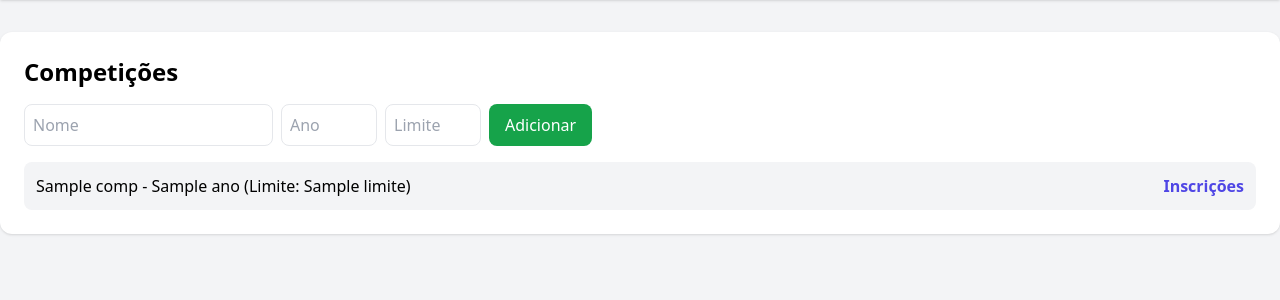
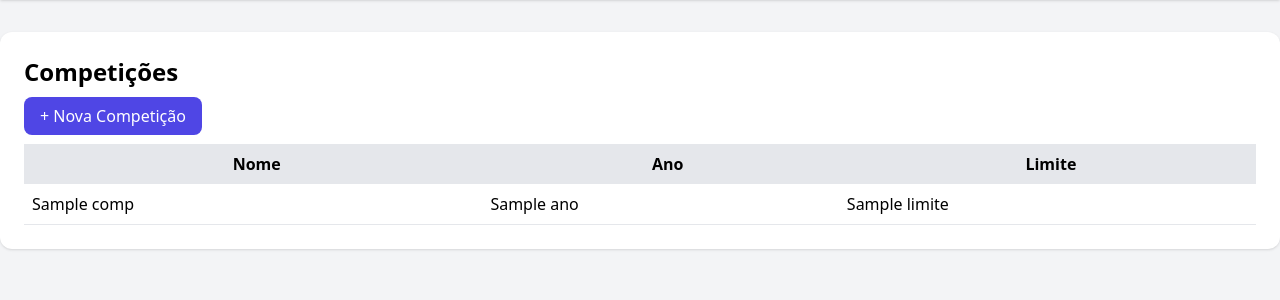
Before and after one commit to pepeuloureirob/volley-coach-system, a Flask app: template templates/competicoes.html in a window 1280 px wide. Shown: the part 56-356 px from the top of the page. Run offline with Flask 3, Linux system fonts and the light colour scheme; the template is opened without the code that fills it: most values are stand-ins (such as "Sample title", 1, 10 or a date in 2020); some libraries are stand-ins or nearby versions.

Commit message:
Update competicoes.html

```diff
--- a/templates/competicoes.html
+++ b/templates/competicoes.html
@@ -3,25 +3,27 @@
 
 <h1 class="text-2xl font-bold mb-4">Competições</h1>
 
-<form method="POST" class="flex gap-2 mb-4">
-    <input name="nome" placeholder="Nome" class="border p-2 rounded-lg" required>
-    <input name="ano" placeholder="Ano" class="border p-2 rounded-lg w-24" required>
-    <input name="limite" type="number" placeholder="Limite" class="border p-2 rounded-lg w-24" required>
+<a href="/cadastrar_competicao" class="bg-indigo-600 text-white px-4 py-2 rounded-lg">
++ Nova Competição
+</a>
 
-    <button class="bg-green-600 text-white px-4 rounded-lg">
-        Adicionar
-    </button>
-</form>
-
-<ul class="space-y-2">
+<table class="w-full mt-4">
+<thead class="bg-gray-200">
+<tr>
+<th class="p-2">Nome</th>
+<th>Ano</th>
+<th>Limite</th>
+</tr>
+</thead>
+<tbody>
 {% for comp in competicoes %}
-    <li class="bg-gray-100 p-3 rounded-lg flex justify-between">
-        <span>{{ comp.nome }} - {{ comp.ano }} (Limite: {{ comp.limite }})</span>
-        <a href="/inscricoes/{{ comp.id }}" class="text-indigo-600 font-semibold">
-            Inscrições
-        </a>
-    </li>
+<tr class="border-b">
+<td class="p-2">{{ comp.nome }}</td>
+<td>{{ comp.ano }}</td>
+<td>{{ comp.limite }}</td>
+</tr>
 {% endfor %}
-</ul>
+</tbody>
+</table>
 
 {% endblock %}
```
